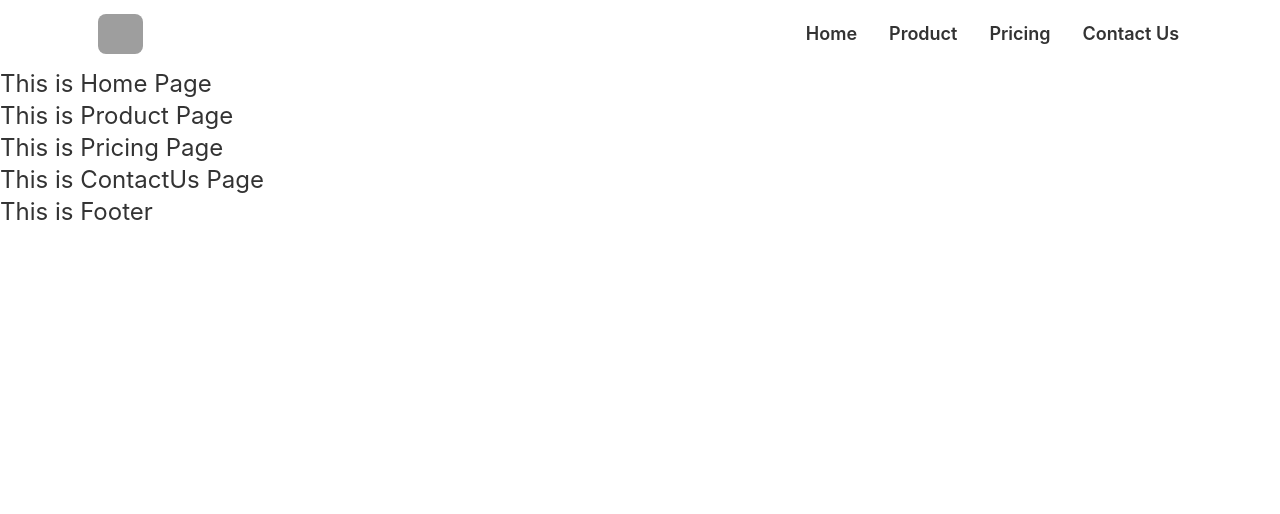
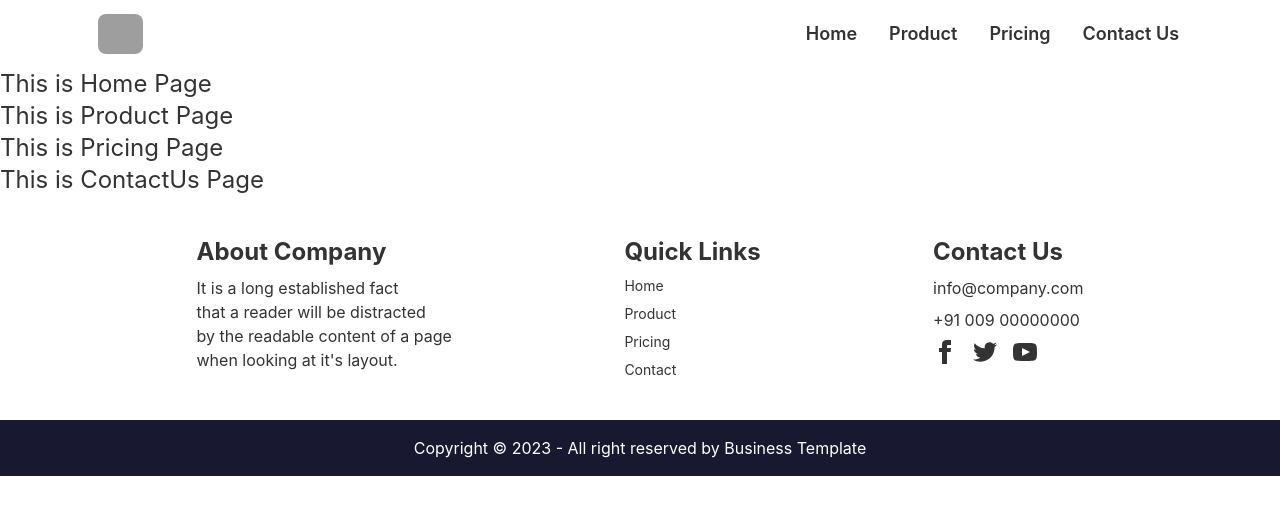
Before and after one commit to afzalhossain00/business-template, a React (Create React App) app: page / in a window 1280 px wide. Shown: the top 514 px of the page. Built offline with nearby package versions, Linux system fonts and the light colour scheme; grey boxes are pictures that could not be loaded.

Commit message:
added footer section

```diff
--- a/src/Pages/Shared/Footer/Footer.js
+++ b/src/Pages/Shared/Footer/Footer.js
@@ -1,9 +1,41 @@
 import React from 'react';
+import { Link } from 'react-router-dom';
 
 const Footer = () => {
     return (
         <div>
-            <h3 className='text-2xl'>This is Footer</h3>
+            <footer className="footer p-10 flex justify-evenly text-base-content">
+                <div>
+                    <h3 className='text-2xl font-bold'>About Company</h3>
+                    <p className='text-base'>It is a long established fact<br />that a reader will be distracted <br />by the readable content of a page <br /> when looking at it's layout.</p>
+                </div>
+                <div>
+                    <span className="text-2xl font-bold ">Quick Links</span>
+                    <Link to='/'>Home</Link>
+                    <Link to='/product'>Product</Link>
+                    <Link to='/pricing'>Pricing</Link>
+                    <Link to='/contact-us'>Contact</Link>
+                </div>
+                <div>
+                    <span className="text-2xl font-bold">Contact Us</span>
+                    <p className='text-base'>info@company.com</p>
+                    <p className='text-base'>+91 009 00000000</p>
+                    <div className="grid grid-flow-col gap-4">
+                        <a href='https://www.facebook.com/'>
+                            <svg xmlns="http://www.w3.org/2000/svg" width="24" height="24" viewBox="0 0 24 24" className="fill-current"><path d="M9 8h-3v4h3v12h5v-12h3.642l.358-4h-4v-1.667c0-.955.192-1.333 1.115-1.333h2.885v-5h-3.808c-3.596 0-5.192 1.583-5.192 4.615v3.385z"></path></svg>
+                        </a>
+                        <a href='https://twitter.com/'>
+                            <svg xmlns="http://www.w3.org/2000/svg" width="24" height="24" viewBox="0 0 24 24" className="fill-current"><path d="M24 4.557c-.883.392-1.832.656-2.828.775 1.017-.609 1.798-1.574 2.165-2.724-.951.564-2.005.974-3.127 1.195-.897-.957-2.178-1.555-3.594-1.555-3.179 0-5.515 2.966-4.797 6.045-4.091-.205-7.719-2.165-10.148-5.144-1.29 2.213-.669 5.108 1.523 6.574-.806-.026-1.566-.247-2.229-.616-.054 2.281 1.581 4.415 3.949 4.89-.693.188-1.452.232-2.224.084.626 1.956 2.444 3.379 4.6 3.419-2.07 1.623-4.678 2.348-7.29 2.04 2.179 1.397 4.768 2.212 7.548 2.212 9.142 0 14.307-7.721 13.995-14.646.962-.695 1.797-1.562 2.457-2.549z"></path></svg></a>
+                        <a href='https://youtube.com/'>
+                            <svg xmlns="http://www.w3.org/2000/svg" width="24" height="24" viewBox="0 0 24 24" className="fill-current"><path d="M19.615 3.184c-3.604-.246-11.631-.245-15.23 0-3.897.266-4.356 2.62-4.385 8.816.029 6.185.484 8.549 4.385 8.816 3.6.245 11.626.246 15.23 0 3.897-.266 4.356-2.62 4.385-8.816-.029-6.185-.484-8.549-4.385-8.816zm-10.615 12.816v-8l8 3.993-8 4.007z"></path></svg></a>
+
+                    </div>
+                </div>
+
+            </footer>
+            <div className=' p-4 bg-neutral text-white text-base-content text-center'>
+                <p>Copyright © 2023 - All right reserved by Business Template</p>
+            </div>
         </div>
     );
 };
```
